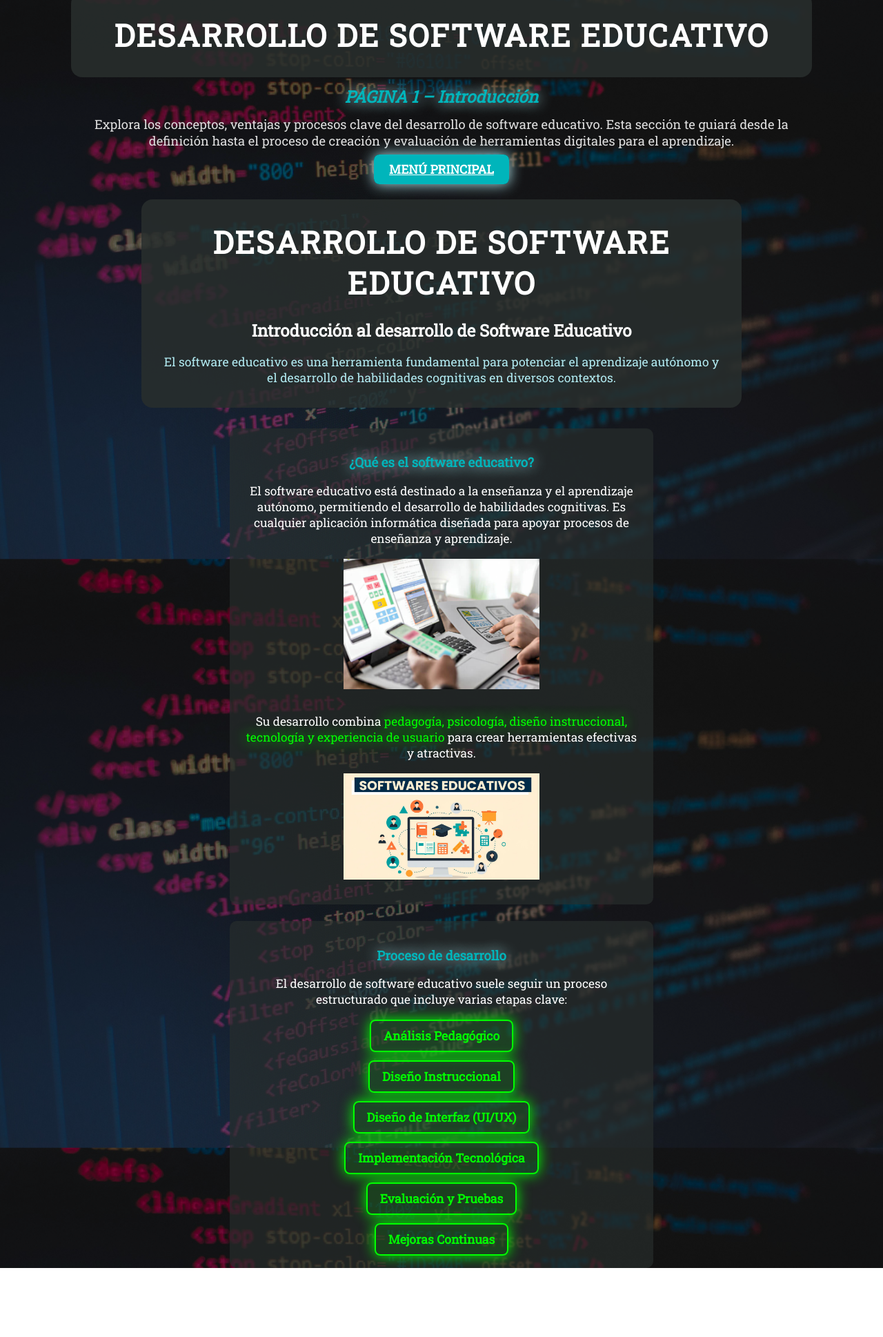
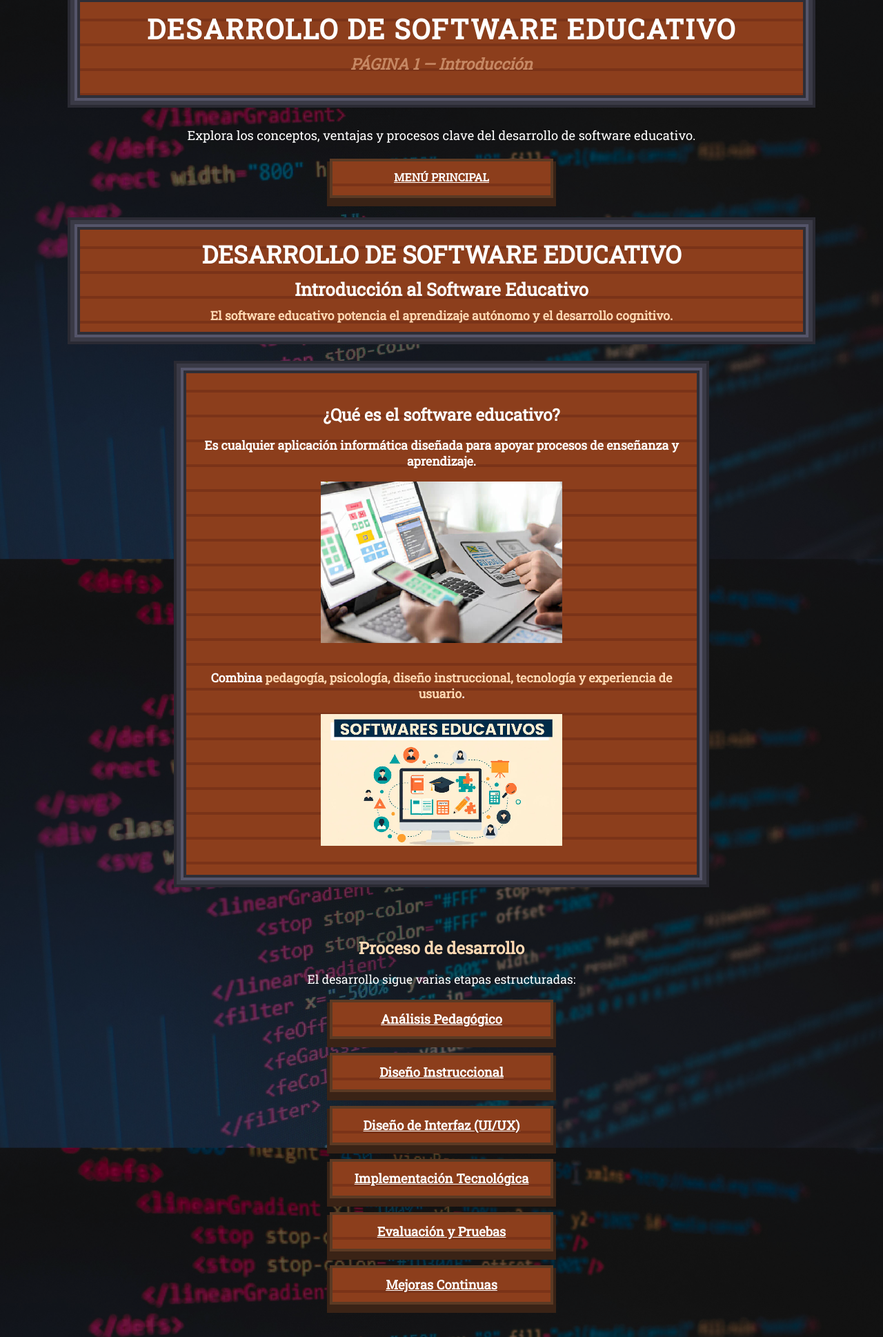
Before and after one commit to KiloTensa/KT566-SoftwareEducativo2, a plain HTML site: page PAGINA1.HTML in a window 1280 px wide. Shown: the part 43-1981 px from the top of the page at 69% size. Before the commit the page ends 1881 px from the top, so only its background shows below. Drawn offline with Linux system fonts and the light colour scheme.

Commit message:
Add files via upload
PRUEBA NUEVO ESTILO INDEX Y PAGINA 1

```diff
--- a/PAGINA1.HTML
+++ b/PAGINA1.HTML
@@ -1,20 +1,88 @@
+<!DOCTYPE html>
+<html lang="es">
+<head>
+<title>Desarrollo de Software Educativo - Página 1</title>
+
+<meta name="viewport" content="width=device-width, initial-scale=1.0">
+
 <style>
+/* 🔳 ESTILO GENERAL PIXEL ART PARA CONTENEDORES */
+.pixel-sign {
+  padding: 20px;
+  color: white;
+  font-weight: bold;
+  text-align: center;
+
+  background: repeating-linear-gradient(
+    to bottom,
+    #8c3e1c 0px,
+    #8c3e1c 32px,
+    #7a3318 32px,
+    #7a3318 36px
+  );
+
+  border: 6px solid #3a3a46;
+  border-radius: 0;
+
+  box-shadow:
+    0 0 0 4px #2a2a33,
+    inset 0 0 0 4px #55556a,
+    inset 0 0 0 8px #2e2e37;
+
+  image-rendering: pixelated;
+}
+
+/* 🔵 Botones pixelados */
+.pixel-btn {
+  display: inline-block;
+  padding: 12px 28px;
+  font-weight: bold;
+  color: white;
+  text-align: center;
+  font-size: 1.2em;
+  width: 260px;   /* mismo tamaño */
+  height: 25px;
+
+  font-size: 1em;
+
+  background: repeating-linear-gradient(
+    to bottom,
+    #8c3e1c 0px,
+    #8c3e1c 32px,
+    #7a3318 32px,
+    #7a3318 36px
+  );
+
+  border: 4px solid #5B3A24;
+  border-radius: 0;
+
+  box-shadow:
+    0px 4px 0px #3A2316,
+    0px 8px 0px #3A2316,
+    0px 8px 0px 4px #3A2316;
+
+  image-rendering: pixelated;
+  transition: transform 0.05s ease-out;
+}
+
+.pixel-btn:hover {
+  transform: translateY(-2px);
+}
+
+.pixel-btn:active {
+  transform: translateY(3px);
+  box-shadow:
+    0px 2px 0px #3A2316,
+    0px 4px 0px #3A2316;
+}
+
+/* Fuente */
 @font-face {
   font-family: aa56;
   src: url(fuente/RobotoSlab-Regular.woff2);
 }
-</style>
 
-<html>
-<head>
-<title>Desarrollo de Software Educativo - Página 1</title>
-
-<!-- VIEWPORT PARA ANDROID -->
-<meta name="viewport" content="width=device-width, initial-scale=1.0">
-</head>
-
-<!-- FONDO CON TRANSPARENCIA 0.5 -->
-<body style="
+body {
   margin: 0;
   font-family: aa56;
   width: 100%;
@@ -23,94 +91,103 @@
     linear-gradient(rgba(0,0,0,0.5), rgba(0,0,0,0.5)),
     url('imagenes/aaa.jpeg') no-repeat center center fixed;
   background-size: cover;
-">
+}
+
+img {
+  max-width: 100%;
+  height: auto;
+}
+</style>
+
+</head>
+
+<body>
 
 <header>
-<section style="background-color: rgba(40,46,45,0.85); padding: 32px 25px; border-radius: 16px; width: 80%; margin: 32px auto 0; text-align: center;">
-<h1 style="color: white; margin: 0; font-size: 2.8em; letter-spacing: 2px; font-weight: bold;">
+<section class="pixel-sign" style="width: 80%; margin: 32px auto;">
+  <h1 style="margin: 0; font-size: 2.5em; letter-spacing: 2px;">
     DESARROLLO DE SOFTWARE EDUCATIVO
   </h1>
+  <h2 style="color: #c68864; margin-top: 10px; font-size: 1.4em;">
+    <em>PÁGINA 1 — Introducción</em>
+  </h2>
 </section>
 </header>
 
 <section style="width: 80%; margin: 0 auto; text-align: center;">
 
-<h2 style="color: #00b5bb; margin: 12px; text-shadow: 0px 0px 20px #b2ebf2;">
-<em>PÁGINA 1 – Introducción</em>
-</h2>
-
-<p style="color: #e0e0e0; font-size: 1.15em; margin: 0 0 18px;">
-Explora los conceptos, ventajas y procesos clave del desarrollo de software educativo. Esta sección te guiará desde la definición hasta el proceso de creación y evaluación de herramientas digitales para el aprendizaje.
+<p style="color: white; font-size: 1.15em; margin-bottom: 22px;">
+Explora los conceptos, ventajas y procesos clave del desarrollo de software educativo.
 </p>
 
-<a href="index.html" style="color: white; background: #00b5bb; padding: 10px 22px; border-radius: 8px; font-size: 1.1em; box-shadow: 0px 0px 20px #b2ebf2; font-weight: bold;">
-MENÚ PRINCIPAL
-</a>
+<a href="index.html" class="pixel-btn">MENÚ PRINCIPAL</a>
 
+</section>
+
+<!-- 🔳 SEGUNDO CARTEL PRINCIPAL -->
 <header>
-<section style="background-color: rgba(40,46,45,0.85); padding: 32px 25px; border-radius: 16px; width: 80%; margin: 32px auto 0; text-align: center;">
-<h1 style="color: white; margin: 0; font-size: 2.8em; letter-spacing: 2px;">
-DESARROLLO DE SOFTWARE EDUCATIVO
-</h1>
-<h1 style="color: white; font-size: 1.5em; margin-bottom: 10px;">
-Introducción al desarrollo de Software Educativo
-</h1>
-<p style="color: #b2ebf2; font-size: 1.1em; margin-bottom: 0;">
-El software educativo es una herramienta fundamental para potenciar el aprendizaje autónomo y el desarrollo de habilidades cognitivas en diversos contextos.
+<section class="pixel-sign" style="width: 80%; margin: 32px auto;">
+  <h1 style="margin: 0; font-size: 2.2em;">DESARROLLO DE SOFTWARE EDUCATIVO</h1>
+  <h2 style="margin: 10px 0; font-size: 1.6em;">Introducción al Software Educativo</h2>
+  <p style="font-size: 1.1em; margin: 0; color: #ffd9b3;">
+    El software educativo potencia el aprendizaje autónomo y el desarrollo cognitivo.
   </p>
 </section>
 </header>
 
+<!-- 🔳 CONTENIDO CON SECCIONES PIXELADAS -->
 <section style="width: 60%; margin: 30px auto 0;">
-<div style="background-color: rgba(40,46,45,0.65); padding: 18px 24px; border-radius: 10px; margin-bottom: 24px;">
-<h3 style="color: #00b5bb; font-weight: 600; margin-bottom: 10px; text-shadow: 0px 0px 20px #b2ebf2;">¿Qué es el software educativo?</h3>
 
-<p style="color: white; font-size: 1.08em; margin-bottom: 18px;">
-El software educativo está destinado a la enseñanza y el aprendizaje autónomo, permitiendo el desarrollo de habilidades cognitivas. Es cualquier aplicación informática diseñada para apoyar procesos de enseñanza y aprendizaje.
+<div class="pixel-sign" style="margin-bottom: 24px; padding: 28px;">
+  <h3 style="font-size: 1.5em; margin-bottom: 15px; color: #fff;">¿Qué es el software educativo?</h3>
+
+  <p style="color: white; font-size: 1.1em; margin-bottom: 18px;">
+    Es cualquier aplicación informática diseñada para apoyar procesos de enseñanza y aprendizaje.
   </p>
 
-<img src="imagenes/Pagina1/PAGINA1Foto1.jpg" style="width:50%; height:auto; margin-bottom: 18px;">
+  <img src="imagenes/Pagina1/PAGINA1Foto1.jpg" style="width:50%; margin-bottom: 18px;">
 
-<p style="color: white; font-size: 1.08em; margin-bottom: 18px;">
-Su desarrollo combina <span style="color: #00ff00; text-shadow: 0px 0px 20px #00ff00;">pedagogía, psicología, diseño instruccional, tecnología y experiencia de usuario</span> para crear herramientas efectivas y atractivas.
+  <p style="color: white; font-size: 1.1em; margin-bottom: 18px;">
+    Combina <span style="color: #ffd9b3;">pedagogía, psicología, diseño instruccional, tecnología y experiencia de usuario</span>.
   </p>
 
-<img src="imagenes/Pagina1/PAGINA1Foto2.jpeg" style="width: 50%; height:auto; margin-bottom: 18px;">
+  <img src="imagenes/Pagina1/PAGINA1Foto2.jpeg" style="width:50%; margin-bottom: 18px;">
 </div>
 
-<div style="background-color: rgba(40,46,45,0.65); padding: 18px 24px; border-radius: 10px;">
-<h3 style="color: #00b5bb; font-weight: 600; margin-bottom: 10px; text-shadow: 0px 0px 20px #b2ebf2;">
-Proceso de desarrollo
-</h3>
 
-<p style="color: white; font-size: 1.08em; margin-bottom: 10px;">
-El desarrollo de software educativo suele seguir un proceso estructurado que incluye varias etapas clave:
+<!-- SEGUNDA SECCIÓN -->
+<div style="padding: 28px; text-align: center;">
+
+  <h3 style="font-size: 1.5em; margin-bottom: 15px; color: #ffd9b3;">Proceso de desarrollo</h3>
+
+  <p style="color: white; font-size: 1.1em;">
+    El desarrollo sigue varias etapas estructuradas:
   </p>
 
-<ul style="color: #00ff00; font-size: 1.1em; font-weight: 500; list-style: none; padding: 0; margin-bottom: 0;">
-<li style="margin-bottom: 12px;">
-<a href="PAGINA1/ANALISIS.HTML" style="display: inline-block; color: #00ff00; background: rgba(0,255,0,0.12); border: 2px solid #00ff00; box-shadow: 0px 0px 20px #00ff00; padding: 10px 18px; border-radius: 8px; text-decoration: none; font-weight: bold;">Análisis Pedagógico</a>
+  <ul style="color: #ffd9b3; font-size: 1.15em; list-style: none; padding: 0;">
+    <li style="margin-bottom: 20px;">
+      <a href="PAGINA1/ANALISIS.HTML" class="pixel-btn" style="font-size: 1em;">Análisis Pedagógico</a>
     </li>
-
-<li style="margin-bottom: 12px;">
-<a href="PAGINA1/DISEÑO INSTRUCCIONAL.HTML" style="display: inline-block; color: #00ff00; background: rgba(0,255,0,0.12); border: 2px solid #00ff00; box-shadow: 0px 0px 20px #00ff00; padding: 10px 18px; border-radius: 8px; text-decoration: none; font-weight: bold;">Diseño Instruccional</a>
+    <li style="margin-bottom: 20px;">
+      <a href="PAGINA1/DISEÑO INSTRUCCIONAL.HTML" class="pixel-btn" style="font-size: 1em;">Diseño Instruccional</a>
     </li>
-
-<li style="margin-bottom: 12px;">
-<a href="PAGINA1/DISEÑO DE INTERFAZ (UIUX).HTML" style="display: inline-block; color: #00ff00; background: rgba(0,255,0,0.12); border: 2px solid #00ff00; box-shadow: 0px 0px 20px #00ff00; padding: 10px 18px; border-radius: 8px; text-decoration: none; font-weight: bold;">Diseño de Interfaz (UI/UX)</a>
+    <li style="margin-bottom: 20px;">
+      <a href="PAGINA1/DISEÑO DE INTERFAZ (UIUX).HTML" class="pixel-btn" style="font-size: 1em;">Diseño de Interfaz (UI/UX)</a>
     </li>
-
-<li style="margin-bottom: 12px;">
-<a href="PAGINA1/IMPLEMENTACIÓN TECNOLOGICA.HTML" style="display: inline-block; color: #00ff00; background: rgba(0,255,0,0.12); border: 2px solid #00ff00; box-shadow: 0px 0px 20px #00ff00; padding: 10px 18px; border-radius: 8px; text-decoration: none; font-weight: bold;">Implementación Tecnológica</a>
+    <li style="margin-bottom: 20px;">
+      <a href="PAGINA1/IMPLEMENTACIÓN TECNOLOGICA.HTML" class="pixel-btn" style="font-size: 1em;">Implementación Tecnológica</a>
     </li>
-
-<li style="margin-bottom: 12px;">
-<a href="PAGINA1/EVALUACION Y PRUEBAS.HTML" style="display: inline-block; color: #00ff00; background: rgba(0,255,0,0.12); border: 2px solid #00ff00; box-shadow: 0px 0px 20px #00ff00; padding: 10px 18px; border-radius: 8px; text-decoration: none; font-weight: bold;">Evaluación y Pruebas</a>
+    <li style="margin-bottom: 20px;">
+      <a href="PAGINA1/EVALUACION Y PRUEBAS.HTML" class="pixel-btn" style="font-size: 1em;">Evaluación y Pruebas</a>
     </li>
-
     <li>
-<a href="PAGINA1/MEJORAS CONTINUAS.HTML" style="display: inline-block; color: #00ff00; background: rgba(0,255,0,0.12); border: 2px solid #00ff00; box-shadow: 0px 0px 20px #00ff00; padding: 10px 18px; border-radius: 8px; text-decoration: none; font-weight: bold;">Mejoras Continuas</a>
+      <a href="PAGINA1/MEJORAS CONTINUAS.HTML" class="pixel-btn" style="font-size: 1em;">Mejoras Continuas</a>
     </li>
   </ul>
+
 </div>
-</sectio
+
+</section>
+
+</body>
+</html>
```
Also changed, not shown: index.html (+88 -16 lines). Lines whose indentation alone changed are shown as unchanged.
